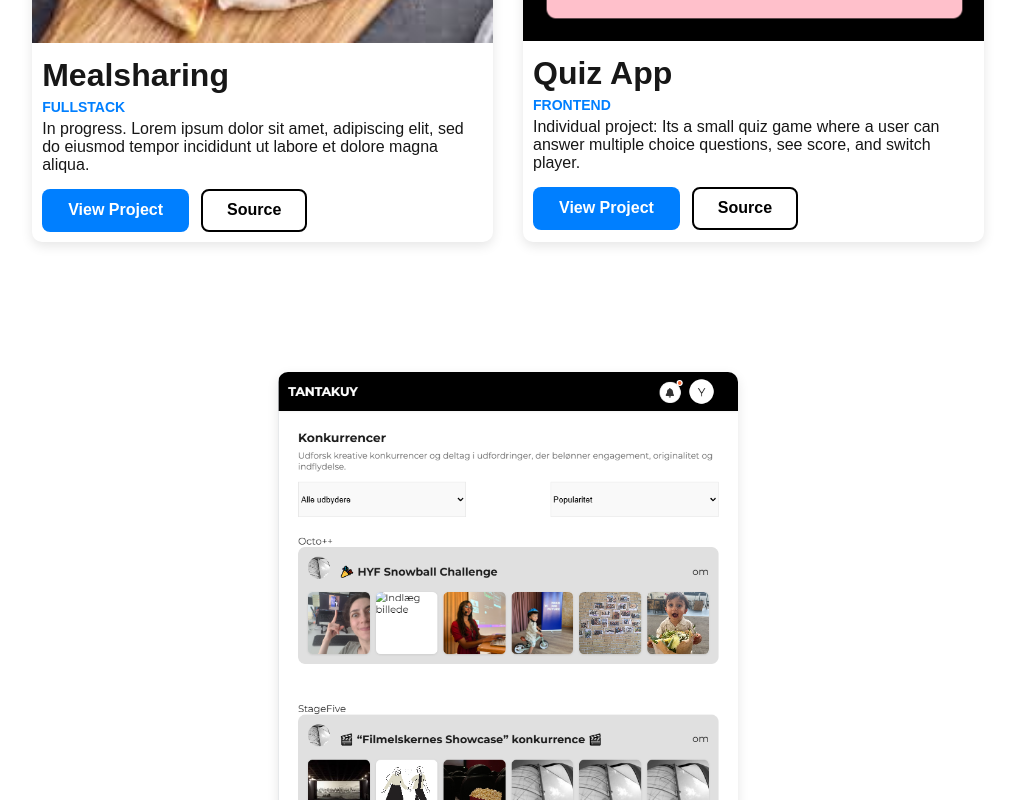
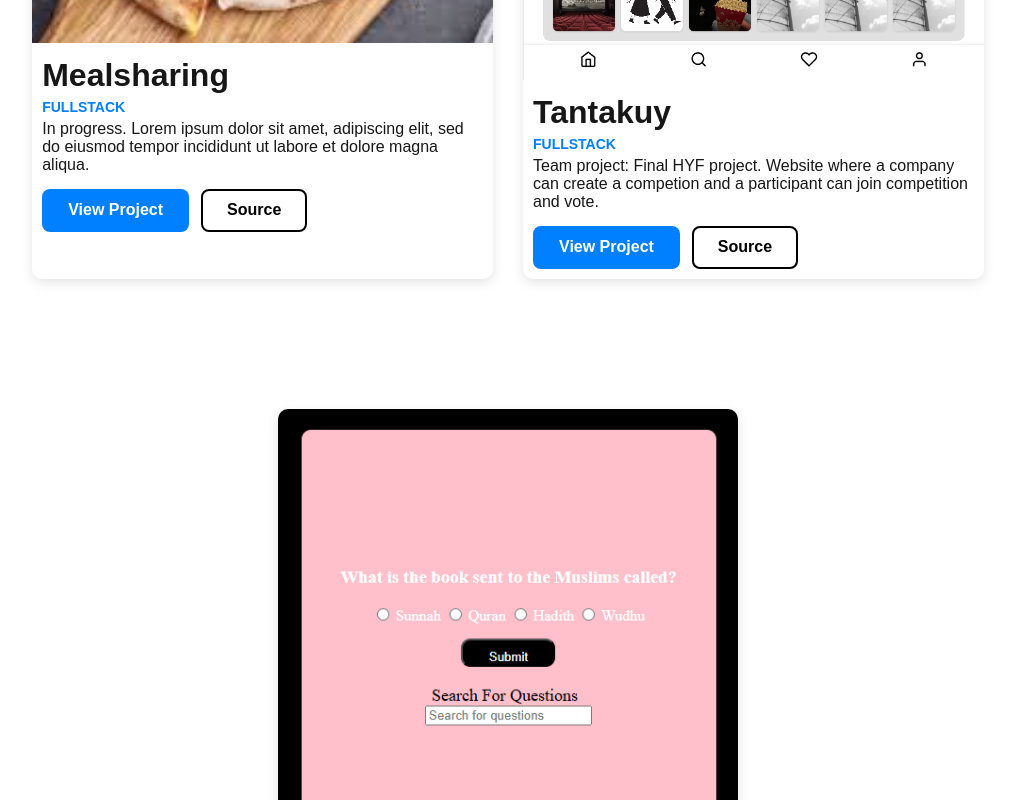
Before and after one commit to Ganja0003/my-portfolio, a Next.js app: page / in a window 1280 px wide. Shown: the part 1260-2060 px from the top of the page, without its empty margins (132-1147 px from the left). Built offline with nearby package versions, Linux system fonts and the light colour scheme.

Commit message:
change order of the projects

```diff
--- a/src/app/components/projects/projectList.jsx
+++ b/src/app/components/projects/projectList.jsx
@@ -12,6 +12,14 @@ export default function ProjectList() {
           viewProjectLink="https://github.com/Ganja0003/meal-sharing"
           viewSourceLink="https://github.com/Ganja0003/meal-sharing"
         />
+        <Projects
+          img='images\tantakuy-project.png'
+          projectTitle="Tantakuy"
+          techStack="FULLSTACK"
+          projectDescription="Team project: Final HYF project. Website where a company can create a competion and a participant can join competition and vote."
+          viewProjectLink="https://tantakuy-hyf.vercel.app/"
+          viewSourceLink="https://github.com/Lupescua/tantakuy-hyf"
+        />
          <Projects
           img='images\Quiz-app-project.png'
           projectTitle="Quiz App"
@@ -20,14 +28,7 @@ export default function ProjectList() {
           viewProjectLink="https://quiz-app-project-2ui6.onrender.com/"
           viewSourceLink="https://github.com/Ganja0003/Quiz-App-Project"
         />
-         <Projects
-          img='images\tantakuy-project.png'
-          projectTitle="Tantakuy"
-          techStack="FULLSTACK"
-          projectDescription="Team project: Final HYF project. Website where a company can create a competion and a participant can join competition and vote."
-          viewProjectLink="https://tantakuy-hyf.vercel.app/"
-          viewSourceLink="https://github.com/Lupescua/tantakuy-hyf"
-        />
+
 
       </div>
     </>
```
